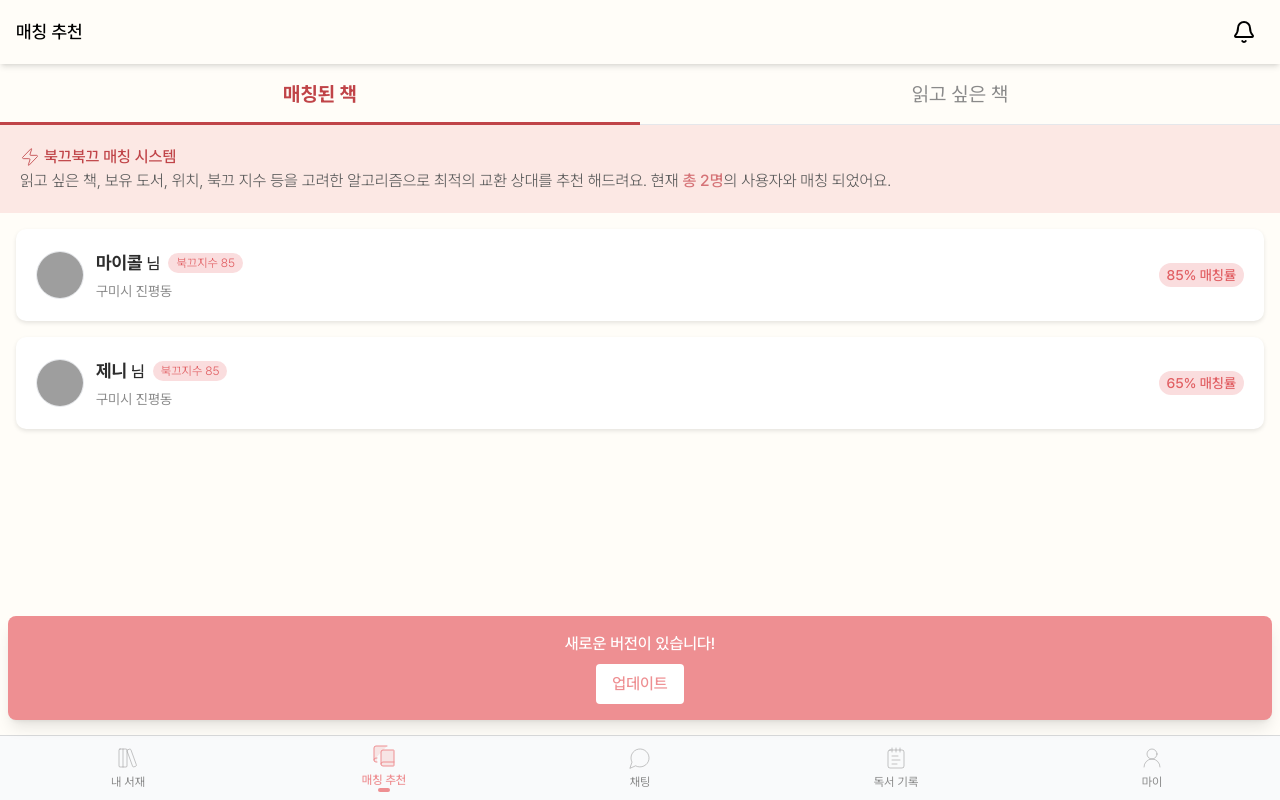
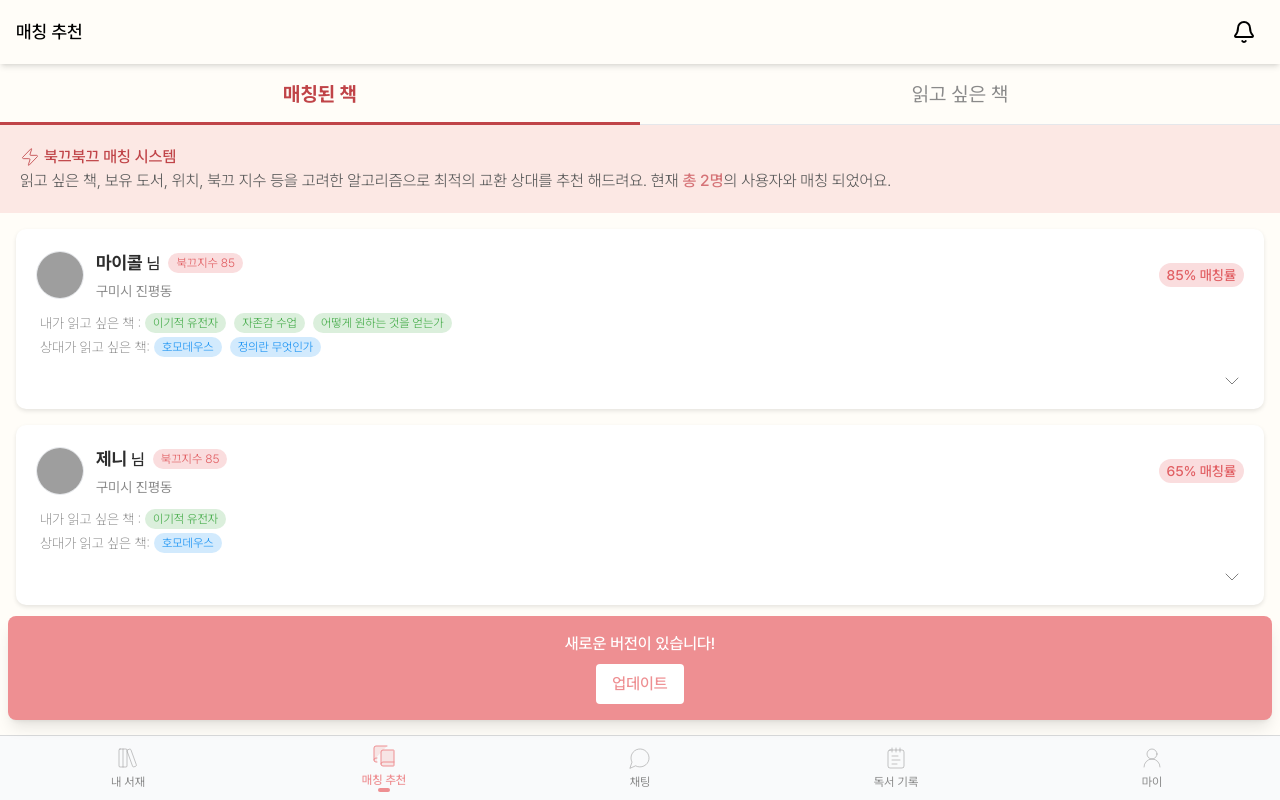
Before and after one commit to SubiHwang/book-shy, a React (Vite) app in the folder bookshy/: page /matching in a window 1280 px wide. Built offline with nearby package versions, Linux system fonts and the light colour scheme; grey boxes are pictures that could not be loaded.

Commit message:
💄 feat: 매칭 카드 ui 구현

```diff
--- a/bookshy/src/components/Matching/MatchRecommend/MatchingListCard.tsx
+++ b/bookshy/src/components/Matching/MatchRecommend/MatchingListCard.tsx
@@ -1,10 +1,16 @@
-import { FC } from 'react';
+import { FC, useState } from 'react';
 import { MatchingCardProps } from '@/types/Matching';
+import { ChevronDown, ChevronUp, BookMarked, MessageCircle } from 'lucide-react';
 
 const MatchingListCard: FC<MatchingCardProps> = ({ matching }) => {
+  const [isCardExtended, setIsCardExtended] = useState<boolean>(false);
+
+  const handleCardExtend = (): void => {
+    setIsCardExtended(!isCardExtended);
+  };
   return (
-    <div className="flex flex-col card m-4 p-4">
-      <div className="flex items-center gap-3 justify-between">
+    <div className="flex flex-col card m-4">
+      <div className="flex items-center gap-3 justify-between px-5 pt-5">
         <div className="flex items-center gap-3">
           <div className="w-12 h-12 overflow-hidden">
             <img
@@ -37,6 +43,56 @@ const MatchingListCard: FC<MatchingCardProps> = ({ matching }) => {
           </p>
         </div>
       </div>
+      <div className="m-2 px-4">
+        <div className="flex my-1">
+          <span className="text-light-text-muted text-sm font-extralight">
+            내가 읽고 싶은 책 :{' '}
+          </span>
+          {matching.myWishBooks.map((myWishBook) => (
+            <div className="badge bg-light-status-success/20 mx-1">
+              <span className="text-light-status-success">{myWishBook}</span>
+            </div>
+          ))}
+        </div>
+        <div className="flex my-1">
+          <span className="text-light-text-muted text-sm font-extralight">
+            상대가 읽고 싶은 책:{' '}
+          </span>
+          {matching.yourWishBooks.map((yourWishBook) => (
+            <div className="badge bg-light-status-info/20 mx-1">
+              <span className="text-light-status-info">{yourWishBook}</span>
+            </div>
+          ))}
+        </div>
+      </div>
+      <div className="flex justify-end mb-1">
+        <div className="px-5 pb-3" onClick={handleCardExtend}>
+          {isCardExtended ? <ChevronUp strokeWidth={0.5} /> : <ChevronDown strokeWidth={0.5} />}
+        </div>
+      </div>
+      {isCardExtended && (
+        <div className="bg-light-bg-shade">
+          <div className="text-center m-4 font-light">
+            <span>
+              {matching.name} 님은 내 책{' '}
+              <span className="text-light-status-info">{matching.yourWishBooks.length} 권</span>에
+              관심이 있고, 내가 원하는 책{' '}
+              <span className="text-light-status-success">{matching.myWishBooks.length} 권</span>을
+              가지고 있어요.
+            </span>
+          </div>
+          <div className="flex justify-center mb-4">
+            <button className="bg-white text-light-text-secondary mx-3 text-md font-extralight px-10 py-2 rounded-md border border-light-text-secondary flex justify-between">
+              <BookMarked strokeWidth={0.5} />
+              서재 보러 가기
+            </button>
+            <button className="bg-primary-light text-white mx-3 text-md font-extralight px-10 py-2 rounded-md border border-white flex justify-between">
+              <MessageCircle strokeWidth={0.5} />
+              채팅하러 가기
+            </button>
+          </div>
+        </div>
+      )}
     </div>
   );
 };
--- a/bookshy/src/index.css
+++ b/bookshy/src/index.css
@@ -46,7 +46,6 @@ body, #root {
   background-color: #FFFFFF;
   border-radius: 10px;
   box-shadow: 0 2px 4px rgba(0, 0, 0, 0.1);
-  padding: 20px;
 }
 
 .badge {
```
